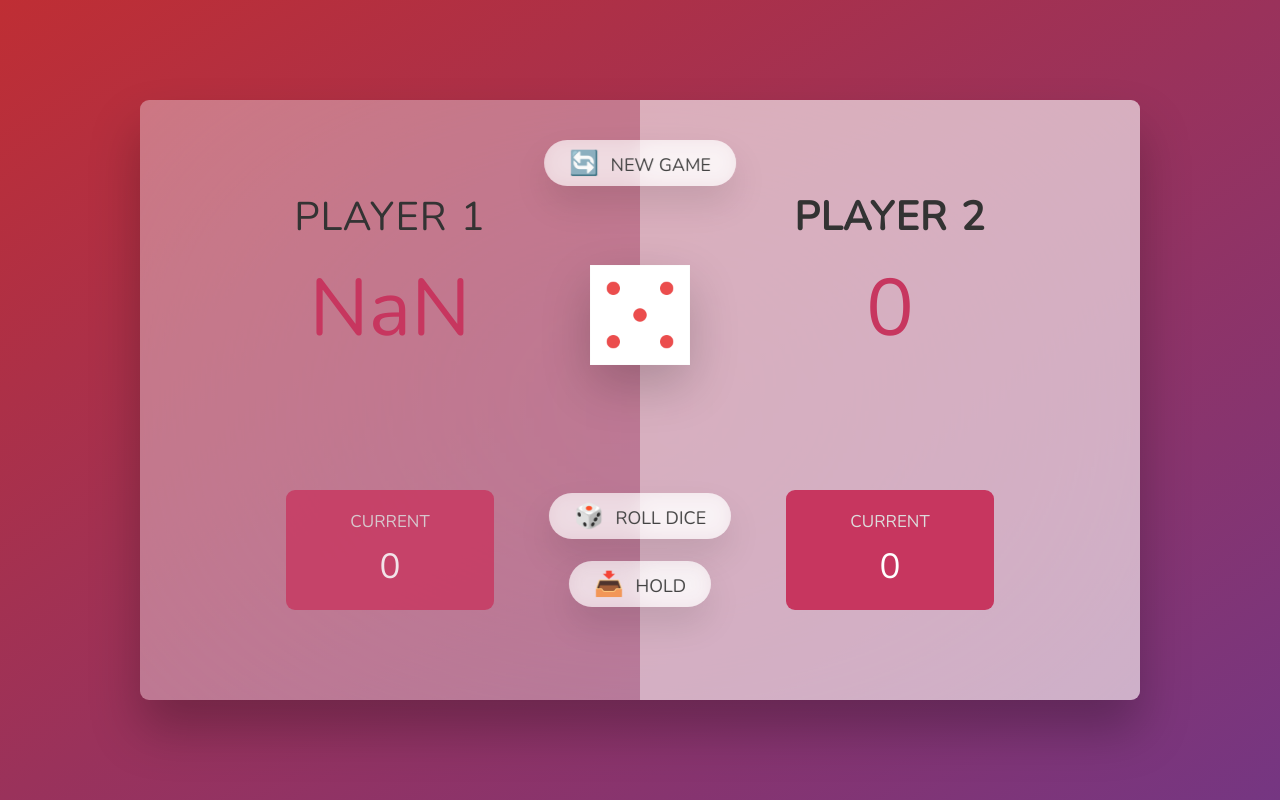
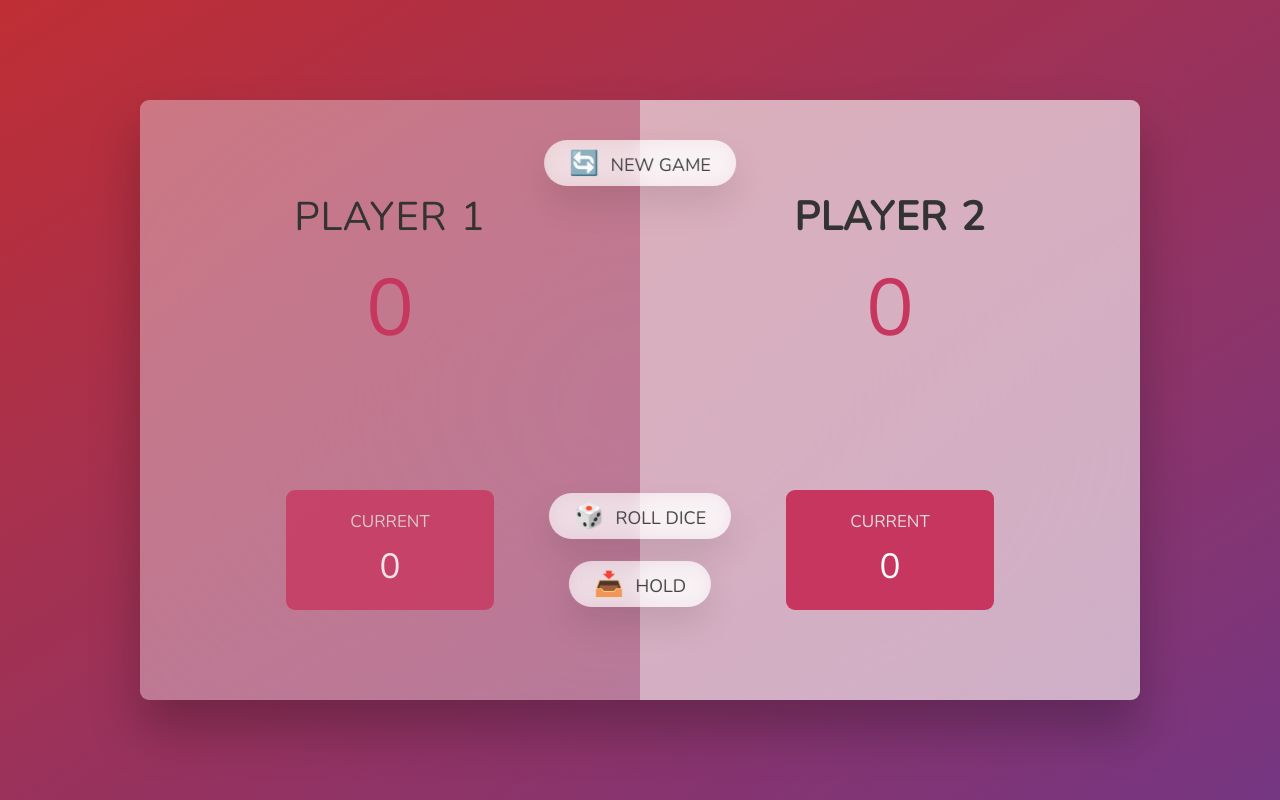
Before and after one commit to Hermodesign/pigGame, a plain HTML site: page index.html in a window 1280 px wide. Both pictures are taken after a click on the button "📥 HOLD". Drawn offline with nearby package versions, Linux system fonts and the light colour scheme.

Commit message:
version 1.0.2

```diff
--- a/index.html
+++ b/index.html
@@ -31,7 +31,7 @@
       </div>
     </section>
 
-    <img src="dice-5.png" alt="Playing dice" class="dice" />
+    <img src="dice-5.png" alt="Playing dice" class="dice hidden" />
     <button class="btn btn--new">🔄 New game</button>
     <button class="btn btn--roll">🎲 Roll dice</button>
     <button class="btn btn--hold">📥 Hold</button>
--- a/script.js
+++ b/script.js
@@ -12,17 +12,18 @@ class Player {
 
 let currentPlayer = 0;
 let cube;
+let tScore = 0;
 let player1Object = new Player();
 let player2Object = new Player();
 
 function holdScore(playerObject, currentScoreElement) {
-  playerObject.totalScore += cube;
+  playerObject.totalScore += tScore;
   document.querySelector(currentScoreElement).textContent =
     playerObject.totalScore;
   document.querySelector('#current--' + currentPlayer).textContent = '0';
   switchPlayers();
 
-  if (playerObject.totalScore >= 20) {
+  if (playerObject.totalScore >= 50) {
     console.log(`Player ${currentPlayer + 1} wins!`);
     document.querySelector('.fixed-h2').textContent = `Player ${
       currentPlayer == 1 ? '1' : '2'
@@ -40,23 +41,27 @@ function switchPlayers() {
       player.classList.add('player--active');
     } else {
       player.classList.remove('player--active');
+      tScore = 0;
     }
   });
 }
 
 document.querySelector('.btn--roll').addEventListener('click', function () {
   cube = Math.trunc(Math.random() * 6) + 1;
+  tScore += cube;
   document.querySelector('.dice').src = `dice-${cube}.png`;
+  document.querySelector('.dice').classList.remove('hidden');
   document.querySelector('.dice').alt = `Playing dice with a value of ${cube}`;
   if (cube === 1) {
     document.querySelector('#current--' + currentPlayer).textContent = '0';
     switchPlayers();
     return;
   }
-  document.querySelector('#current--' + currentPlayer).textContent = cube;
+  document.querySelector('#current--' + currentPlayer).textContent = tScore;
 });
 
 document.querySelector('.btn--hold').addEventListener('click', function () {
+  document.querySelector('.dice').classList.add('hidden');
   if (players[currentPlayer].classList.contains('player--active')) {
     if (currentPlayer === 0) {
       holdScore(player1Object, '#score--0');
```
